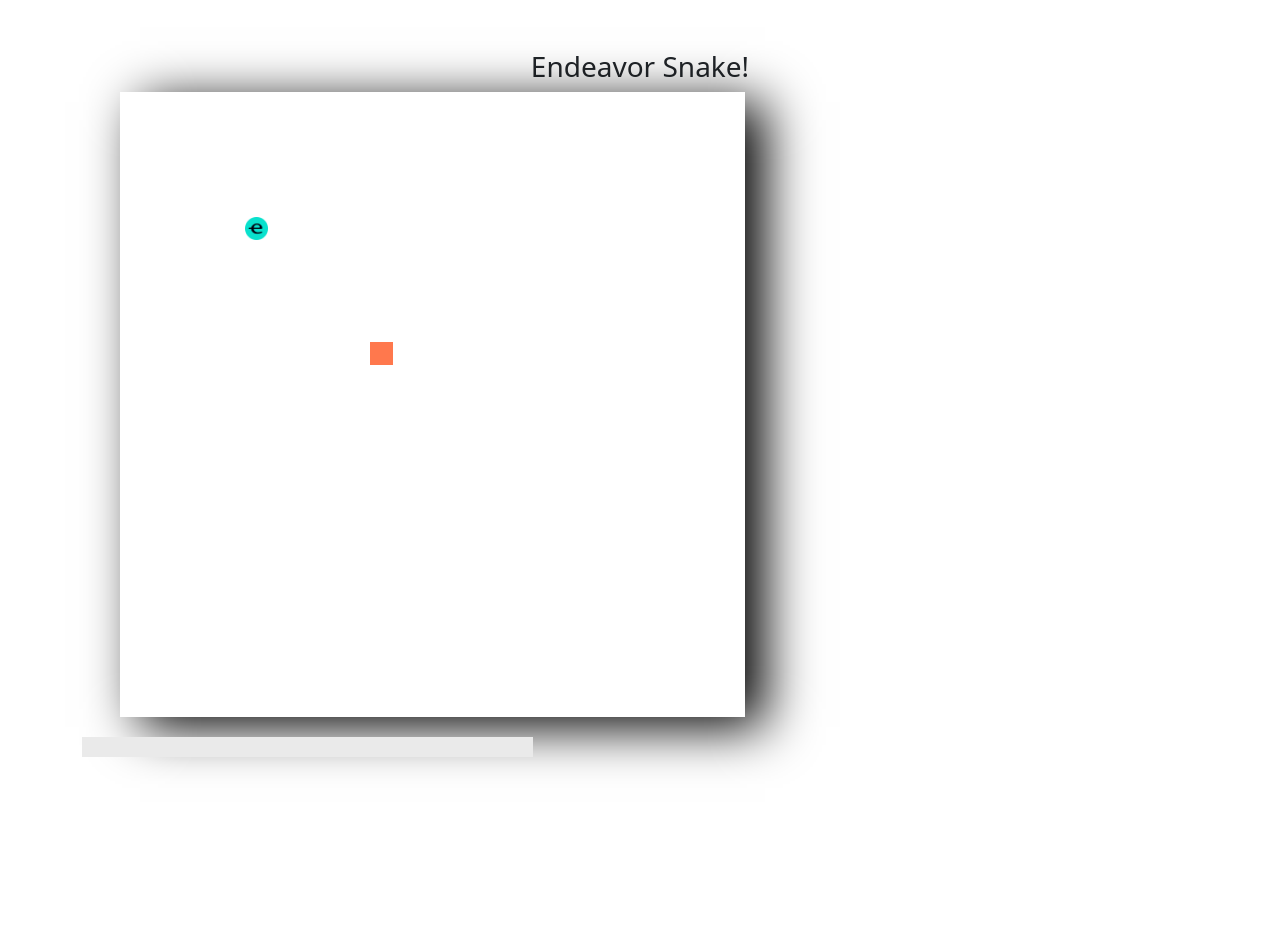
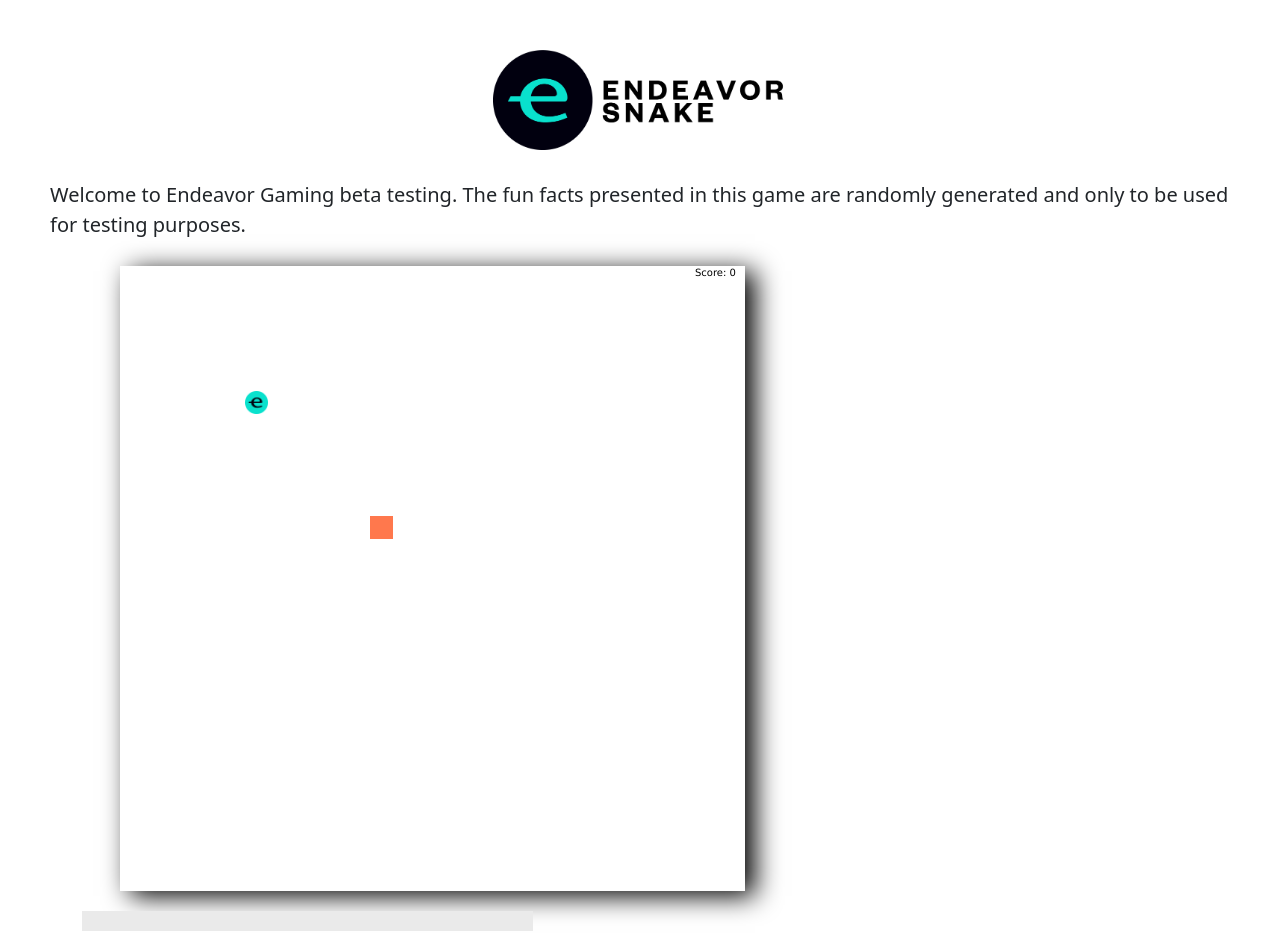
Before and after one commit to daisyshah/endeavor, a website: page index.html in a window 1280 px wide. Before the commit the page ends 807 px from the top, so only its background shows below. Drawn offline with nearby package versions, Linux system fonts and the light colour scheme.

Commit message:
preparing game for user trials

```diff
--- a/index.html
+++ b/index.html
@@ -21,13 +21,18 @@
     }
 
     canvas {
-      box-shadow: black 20px 10px 50px;
+      box-shadow: black 10px 5px 25px;
       /* elevate our canvas */
       display: flex;
       justify-content: center;
       /* center horizontally */
       align-items: center;
       /* center vertically */
+    }
+
+    img {
+      padding-bottom: 30px;
+
     }
 
     .popup-box {
@@ -40,7 +45,7 @@
     #popup-container {
       display: flex;
       flex-direction: column;
-      align-items: center;
+      align-items: left;
       margin-top: 10px;
     }
 
@@ -48,10 +53,12 @@
       background-color: #eaeaea;
       padding: 10px;
       margin-top: 10px;
+      align-items: left;
     }
 
     .popup-history-item {
       margin-bottom: 5px;
+      align-items: left;
     }
 
     .highlight {
@@ -61,11 +68,17 @@
     .col {
       padding-left: 50px;
     }
+    .lead {
+      padding-bottom: 10px;
+    }
   </style>
 </head>
 
 <body>
-    <h3>Endeavor Snake!</h3>
+    <img src="header.png" width="25%" alt="Endeavor Snake header">
+    <p class="lead">
+      Welcome to Endeavor Gaming beta testing. The fun facts presented in this game are randomly generated and only to be used for testing purposes.
+    </p>
   <script
     src="https://cdn.jsdelivr.net/npm/bootstrap@5.2.3/dist/js/bootstrap.bundle.min.js"
     integrity="sha384-kenU1KFdBIe4zVF0s0G1M5b4hcpxyD9F7jL+jjXkk+Q2h455rYXK/7HAuoJl+0I4" crossorigin="anonymous"></script>
@@ -74,7 +87,7 @@
     <div class="row">
       <div class="col">
         <canvas id="game" width="625" height="625"></canvas>
-        <script src="index2.js"> //change this to switch game file
+        <script src="indexur.js"> //change this to switch game file
         </script>
       </div>
       <div class="col-5">
--- /dev/null
+++ b/indexur.js
@@ -0,0 +1,302 @@
+//this file contains the original game, without photos, with the guess who questions
+
+const canvas = document.getElementById('game');
+const ctx = canvas.getContext('2d');
+//increase snake size
+class snakePart {
+  constructor(x, y) {
+    this.x = x;
+    this.y = y;
+  }
+}
+
+let speed = 7;
+let tileCount = 25;
+
+let tileSize = canvas.clientWidth / tileCount - 2;
+let headX = 10;
+let headY = 10;
+
+// array for snake parts
+const snakeParts = [];
+let tailLength = 2;
+
+//initialize the speed of snake
+let xvelocity = 0;
+let yvelocity = 0;
+
+//draw apple
+let appleX = 5;
+let appleY = 5;
+
+//scores
+let score = 0;
+
+// create game loop-to continuously update the screen
+function drawGame() {
+  changeSnakePosition();
+  // game over logic
+  let result = isGameOver();
+  if (result) {
+    // if the result is true
+    return;
+  }
+  clearScreen();
+
+
+
+  drawSnake();
+  drawApple();
+
+  checkCollision();
+  drawScore();
+  setTimeout(drawGame, 1000 / speed); //update screen 7 times a second
+}
+
+// Game Over function
+function isGameOver() {
+  let gameOver = false;
+  //check whether the game has started
+  if (yvelocity === 0 && xvelocity === 0) {
+    return false;
+  }
+  if (headX < 0) {
+    //if the snake hits the left wall
+    gameOver = true;
+  } else if (headX === tileCount) {
+    //if the snake hits the right wall
+    gameOver = true;
+  } else if (headY < 0) {
+    //if the snake hits the wall at the top
+    gameOver = true;
+  } else if (headY === tileCount) {
+    //if the snake hits the wall at the bottom
+    gameOver = true;
+  }
+
+  //stop the game when the snake crushes its own body
+
+  for (let i = 0; i < snakeParts.length; i++) {
+    let part = snakeParts[i];
+    if (part.x === headX && part.y === headY) {
+      //check whether any part of the snake is occupying the same space
+      gameOver = true;
+      break; // to break out of the for loop
+    }
+  }
+
+  //display text Game Over
+  if (gameOver) {
+    ctx.fillStyle = 'black';
+    ctx.font = '50px helvetica';
+    ctx.fillText('Game Over! ', canvas.clientWidth / 6.5, canvas.clientHeight / 2); //position our text in the center
+  }
+
+  return gameOver; // this will stop the execution of the drawgame method
+}
+
+// score function
+function drawScore() {
+  ctx.fillStyle = 'black'; // set our text color to black
+  ctx.font = '10px verdana'; //set font size to 10px of font family verdana
+  ctx.fillText('Score: ' + score, canvas.clientWidth - 50, 10); // position our score at the right-hand corner
+}
+
+// clear our screen
+function clearScreen() {
+  ctx.fillStyle = 'white'; // make the screen black
+  ctx.fillRect(0, 0, canvas.clientWidth, canvas.clientHeight); // black color starts from 0px left, right to canvas width and canvas height
+}
+
+function drawSnake() {
+  ctx.fillStyle = "rgba(39, 58, 233, 1)";
+  //loop through our snakeparts array
+  for (let i = 0; i < snakeParts.length; i++) {
+    //draw snake parts
+    let part = snakeParts[i];
+    ctx.fillRect(part.x * tileCount, part.y * tileCount, tileSize, tileSize);
+  }
+  //add parts to snake --through push
+  snakeParts.push(new snakePart(headX, headY)); //put the item at the end of the list next to the head
+  if (snakeParts.length > tailLength) {
+    snakeParts.shift(); //remove the furthest item from the snake part if we have more than our tail size
+  }
+  ctx.fillStyle = "rgba(255, 120, 77, 1)";
+  ctx.fillRect(headX * tileCount, headY * tileCount, tileSize, tileSize);
+}
+
+function changeSnakePosition() {
+  headX = headX + xvelocity;
+  headY = headY + yvelocity;
+}
+
+function drawApple() {
+  const appleImage = new Image();
+  appleImage.src = "logo.png"; // endeavor logo
+
+  // Wait for the image to load
+  appleImage.onload = function () {
+    ctx.drawImage(appleImage, appleX * tileCount, appleY * tileCount, tileSize, tileSize);
+  };
+}
+
+// Display onboarding popup
+function displayOnboardingPopup(employee, question, answer) {
+  const firstName = employee.firstName
+  const lastName = employee.lastName
+  // Create the popup box element
+  const popupBox = document.createElement('div');
+  popupBox.classList.add('popup-box');
+
+  // Create the popup content
+  const content = document.createElement('div');
+  content.innerHTML = `Here's how ${firstName} ${lastName} answered "${question}": ${answer}`;
+
+  // Append the content to the popup box
+  popupBox.appendChild(content);
+
+  // Append the popup box to the "popup-container" element
+  document.getElementById('popup-container').appendChild(popupBox);
+
+  // Set a timeout to remove the popup after a certain duration
+  setTimeout(() => {
+    popupBox.remove();
+  }, 3000); // Remove after 3 seconds (adjust the duration as needed)
+}
+
+
+// Preload employee photos
+const employeePhotos = {};
+let employees = [];
+
+function preloadEmployeePhotos() {
+  for (const employee of employees) {
+    const photo = new Image();
+    photo.src = employee.photoUrl;
+    employeePhotos[employee.id] = photo;
+  }
+}
+
+// Generate random employee data for the apple
+function getRandomEmployee() {
+  const randomIndex = Math.floor(Math.random() * employees.length);
+  const randomEmployee = employees[randomIndex];
+  return randomEmployee;
+}
+
+
+
+function parseCSV(csvData) {
+    Papa.parse(csvData, {
+      header: true,
+      complete: function (parsedData) {
+        console.log('Parsed CSV data:', parsedData);
+        const parsedEmployees = parsedData.data.map((row, index) => {
+          const employee = {
+            id: index,
+            firstName: row.first,
+            lastName: row.last,
+            photoUrl: row.photoUrl,
+          };
+
+          // Extract the questions and answers from the CSV data
+          employee.questions = Object.keys(row).filter((key) => key !== 'first' && key !== 'last' && key !== 'photoUrl');
+          employee.answers = Object.values(row).filter((value, index) => index > 2);
+
+          return employee;
+        });
+
+        employees = parsedEmployees;
+      },
+      error: function (error) {
+        console.error('CSV parsing error:', error);
+      },
+    });
+  }
+
+
+function loadCSVFile() {
+  fetch('tempUR.csv')
+    .then((response) => response.text())
+    .then((csvData) => {
+      parseCSV(csvData);
+      preloadEmployeePhotos();
+    })
+    .catch((error) => {
+      console.error('Error loading CSV file:', error);
+    });
+}
+
+// Modify the `checkCollision` function to handle employee onboarding
+function checkCollision() {
+  if (appleX === headX && appleY === headY) {
+    appleX = Math.floor(Math.random() * tileCount);
+    appleY = Math.floor(Math.random() * tileCount);
+    tailLength++;
+    score++;
+
+    // Get a random employee
+    const employee = getRandomEmployee();
+
+    // Filter out the questions with "NA" answers
+    const availableQuestions = employee.questions.filter((_, index) => employee.answers[index] !== 'NA');
+
+    // If there are no available questions, exit the function
+    if (availableQuestions.length === 0) {
+      return;
+    }
+
+    // Choose a random question from the available ones
+    const randomIndex = Math.floor(Math.random() * availableQuestions.length);
+    const question = availableQuestions[randomIndex];
+    const answerIndex = employee.questions.indexOf(question);
+    const answer = employee.answers[answerIndex];
+
+    // Display the onboarding popup with the employee's information and the chosen question
+    displayOnboardingPopup(employee, question, answer);
+  }
+}
+
+
+
+// add event listener to our body
+document.body.addEventListener('keydown', keyDown);
+
+function keyDown(event) {
+  // up
+  if (event.keyCode == 38) {
+    // prevent snake from moving in the opposite direction
+    if (yvelocity == 1) return;
+    yvelocity = -1;
+    xvelocity = 0;
+  }
+  // down
+  if (event.keyCode == 40) {
+    if (yvelocity == -1) return;
+    yvelocity = 1;
+    xvelocity = 0;
+  }
+
+  // left
+  if (event.keyCode == 37) {
+    if (xvelocity == 1) return;
+    yvelocity = 0;
+    xvelocity = -1;
+  }
+  // right
+  if (event.keyCode == 39) {
+    if (xvelocity == -1) return;
+    yvelocity = 0;
+    xvelocity = 1;
+  }
+}
+
+// prevents keyboard from scrolling down
+window.addEventListener("keydown", function(e) {
+    if(["Space","ArrowUp","ArrowDown","ArrowLeft","ArrowRight"].indexOf(e.code) > -1) {
+        e.preventDefault();
+    }
+}, false);
+
+loadCSVFile();
+drawGame();
--- /dev/null
+++ b/tempUR.csv
@@ -0,0 +1,44 @@
+first,last,photoUrl,Fun Fact 1,Fun Fact 2
+Enrico,Robles,nathan.jpeg,I can solve a Rubik's Cube in under a minute.,I've visited five out of the seven continents.
+Jacob,Vanderzwaag,nathan.jpeg,I have traveled to over 10 countries.,"I can play three musical instruments: piano, guitar, and flute."
+Hamza,Shad,nathan.jpeg,I am fluent in three different languages.,I have a black belt in martial arts.
+Beatrice,Cord,nathan.jpeg,I once won a baking competition with my signature cake recipe.,I once won a cooking competition with my signature dish.
+Catherine,Ardila,nathan.jpeg,I have a black belt in martial arts.,I've written a book and published it on a popular platform.
+Carlos,Romerojantacomma,nathan.jpeg,I can play the guitar and sing.,I have a collection of vintage postcards from around the world.
+Manuel,Montoya,nathan.jpeg,"I have skydived from 10,000 feet.",I've completed a half-marathon and plan to run a full marathon next year.
+Fernando,Moran,nathan.jpeg,I have run a marathon.,I can solve a Rubik's Cube in under two minutes.
+Sanjay,Thapa,nathan.jpeg,I am a certified scuba diver.,I'm learning to speak a new language and can hold basic conversations.
+Marina,Turner,nathan.jpeg,I have climbed Mount Kilimanjaro.,I've volunteered at an animal shelter and adopted a rescue pet.
+Carmela,Bulacan,nathan.jpeg,I am a published author of a children's book.,I love stargazing and can identify several constellations.
+Carlota,Entrecanales,nathan.jpeg,I have performed in a professional theater production.,I've gone scuba diving in a coral reef and saw vibrant marine life.
+Patrick,Alex,nathan.jpeg,I am a skilled salsa dancer.,I'm a certified yoga instructor and teach classes on weekends.
+Faraz,Siddiqui,nathan.jpeg,I can juggle five balls at once.,I've taken painting classes and enjoy creating colorful abstract art.
+Leah,Barto,nathan.jpeg,I have completed a solo backpacking trip.,I can recite all the U.S. presidents in chronological order.
+Joanna,Harries,nathan.jpeg,I have volunteered in a remote village in Africa.,I love roller coasters and have ridden over 50 different ones.
+Syed,Hyder,nathan.jpeg,I have a collection of vintage vinyl records.,I'm part of a local improv comedy group and perform regularly.
+Kirk,Benson,nathan.jpeg,I have won a national chess championship.,"I've completed a cross-country road trip, visiting 30 states."
+Alejandro,Noguez-Ibarra,nathan.jpeg,I am a skilled photographer and have my own portfolio.,I'm a skilled chess player and have won local tournaments.
+Jackie,Carmel,nathan.jpeg,I have swum with dolphins in the ocean.,I love to bake and make delicious homemade cookies and cakes.
+Lais,Grilletti,nathan.jpeg,I am a certified yoga instructor.,I've taken ballroom dancing lessons and can do the tango and salsa.
+Kriti,Sapra,nathan.jpeg,I have bungee jumped from a high bridge.,I'm an avid gardener and grow various fruits and vegetables.
+Tiffany,Leong,nathan.jpeg,I have completed a cross-country road trip.,I enjoy photography and have won awards for my nature shots.
+Sam,Foster,nathan.jpeg,I am an expert at solving crossword puzzles.,I've gone on a hot air balloon ride and experienced breathtaking views.
+Caela,Tanjangco,lian.jpeg,I have won a gold medal in a swimming competition.,I'm a trained lifeguard and have rescued swimmers in distress.
+Lian,Vega,lian.jpeg,I am a talented painter and have exhibited my artwork.,I've participated in a pottery workshop and created my own ceramic pieces.
+Lian,Vega,lian.jpeg,I have performed stand-up comedy at a local club.,I enjoy solving crossword puzzles and complete them daily.
+Nasim,Novin,lian.jpeg,I have hiked to the top of a volcano.,I've hiked to the top of several mountain peaks and witnessed stunning sunrises.
+Taran,Moriates,lian.jpeg,I am a trained martial arts instructor.,I love to read and aim to finish a book every month.
+Evan,Bullington,lian.jpeg,I have completed a wilderness survival course.,I've taken horse riding lessons and can ride confidently.
+Dustin,Poh,lian.jpeg,I am a skilled rock climber and have scaled challenging cliffs.,I'm part of a book club and engage in lively literary discussions.
+Anna,Hubbell,lian.jpeg,I have won a national spelling bee competition.,I've completed a coding bootcamp and now develop websites.
+Tiffany,Comerford,lian.jpeg,I have completed a long-distance cycling tour.,I've gone on a solo backpacking trip and met amazing people along the way.
+Opelo,Matome,lian.jpeg,I am a trained barista and can make latte art.,I'm a skilled swimmer and have won swimming competitions.
+Margaret,Pollack,lian.jpeg,I have won a poker tournament.,I've completed a pottery class and made my own set of ceramic dishes.
+Abbi,Larkin,lian.jpeg,I am a certified personal trainer.,I love board games and have an extensive collection at home.
+Austin,Teece,lian.jpeg,I have performed in a live band as the lead vocalist.,I've participated in a charity run and raised funds for a good cause.
+Nathan,Cohen,lian.jpeg,I have won a photography contest with my stunning landscape shots.,I'm a certified scuba diver and have explored shipwrecks underwater.
+Samantha,Bates,lian.jpeg,I am a skilled ice skater and have performed in ice shows.,I've gone on a wildlife safari and saw exotic animals up close.
+Anastasia,Obyrne,lian.jpeg,I have trekked through the Amazon rainforest.,I enjoy rock climbing and have conquered challenging routes.
+Marcus,Cho,lian.jpeg,I am a black belt in Taekwondo.,I've taken up woodworking as a hobby and built my own furniture.
+Maria,Enriquez,lian.jpeg,I have completed a solo kayaking expedition.,I'm a part-time tutor and help students with their studies.
+Michele,Wainaina,lian.jpeg,I have won a national mathematics competition.,I've volunteered at a local soup kitchen and served meals to the homeless.
```
Also changed, not shown: header.png (added).
